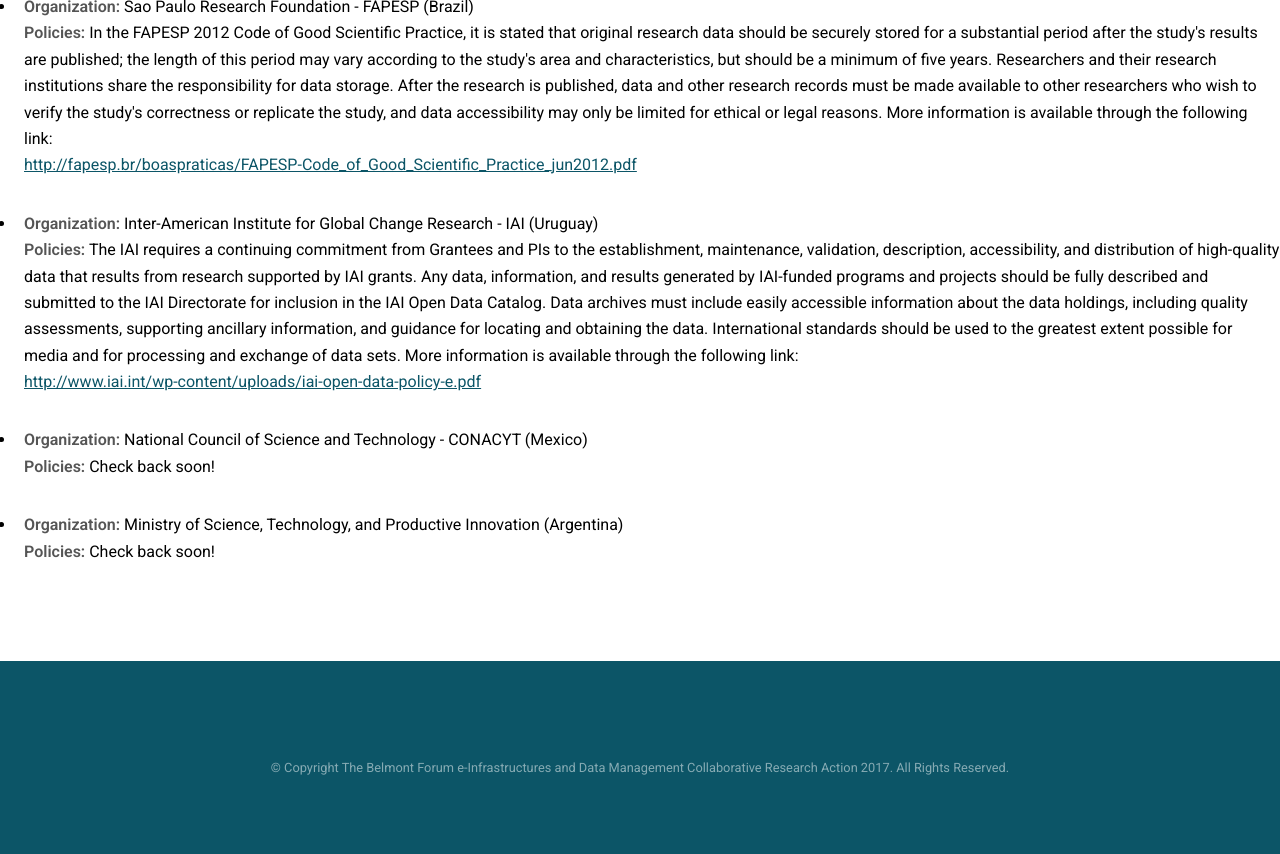
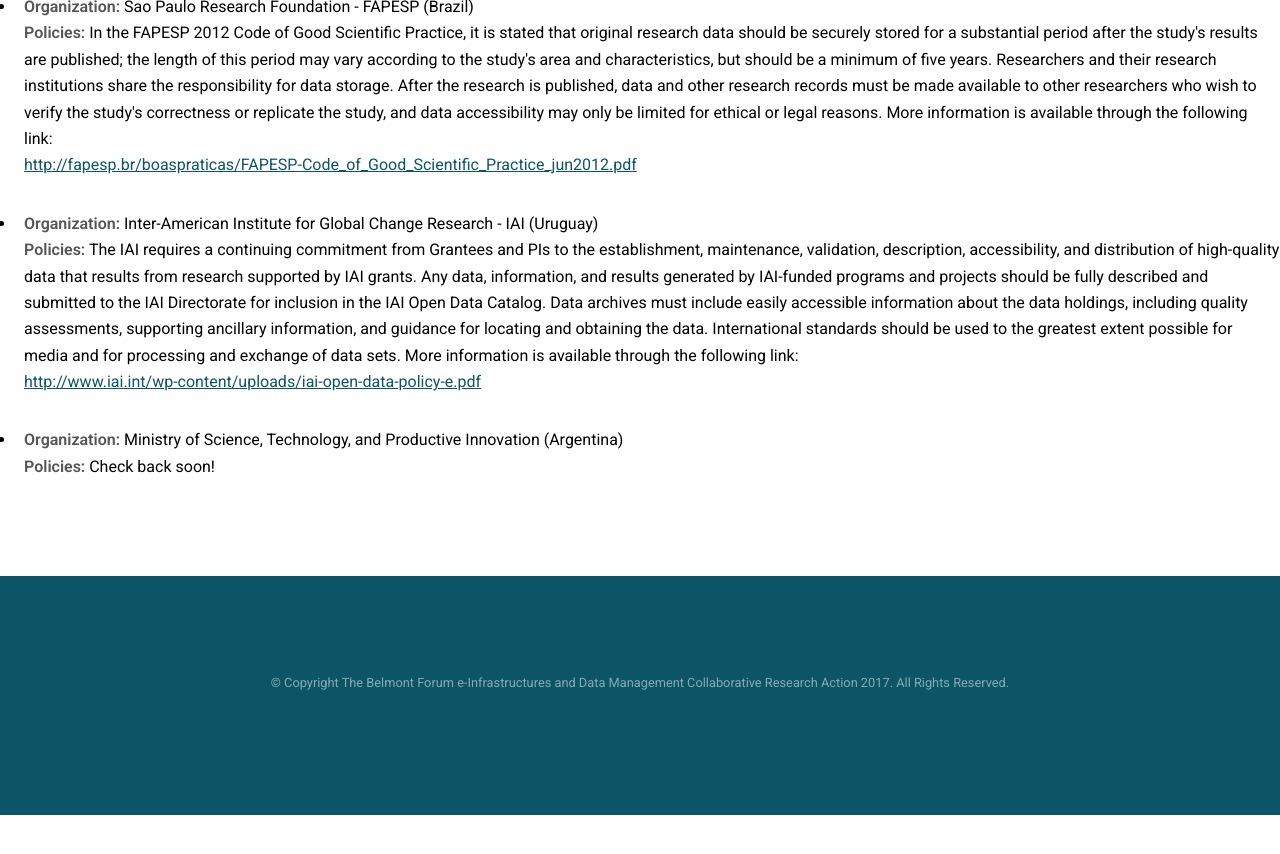
Before and after one commit to bfe-inf/toolkit, a Jekyll site: the page bp&s-southamerica.html, which Jekyll copies as it is, in a window 1280 px wide and 900 px high, scrolled down 747 px. Shown: the top 854 px of the window. Built offline with Jekyll 4.4.1, drawn with Linux system fonts in a browser that asks for light colours; after the commit the page ends 1562 px from its top, so only the background shows below that.

Commit message:
Update bp&s-southamerica.html

```diff
--- a/bp&s-southamerica.html
+++ b/bp&s-southamerica.html
@@ -61,10 +61,6 @@
 						More information is available through the following link:   <br/>
 						<a href="http://www.iai.int/wp-content/uploads/iai-open-data-policy-e.pdf" target="_blank">http://www.iai.int/wp-content/uploads/iai-open-data-policy-e.pdf</a></li>
       					</ul>
-     				 	<ul>
-	     					<li> <strong>Organization:</strong> National Council of Science and Technology - CONACYT (Mexico) <br/>
-		   				<strong>Policies:</strong> Check back soon! </li>
-      					</ul>
 					<ul>
 	     					<li> <strong>Organization:</strong> Ministry of Science, Technology, and Productive Innovation (Argentina) <br/>
 		   				<strong>Policies:</strong> Check back soon! </li>
```
